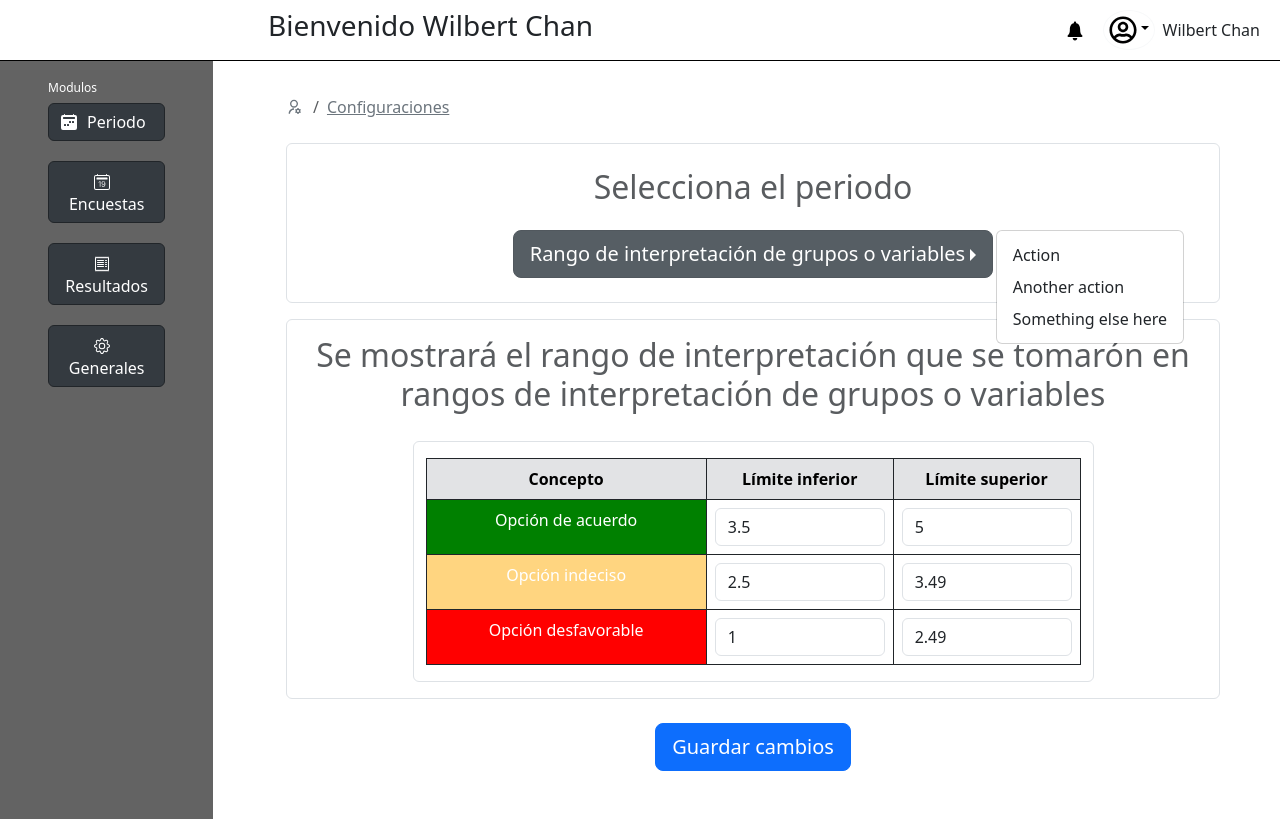
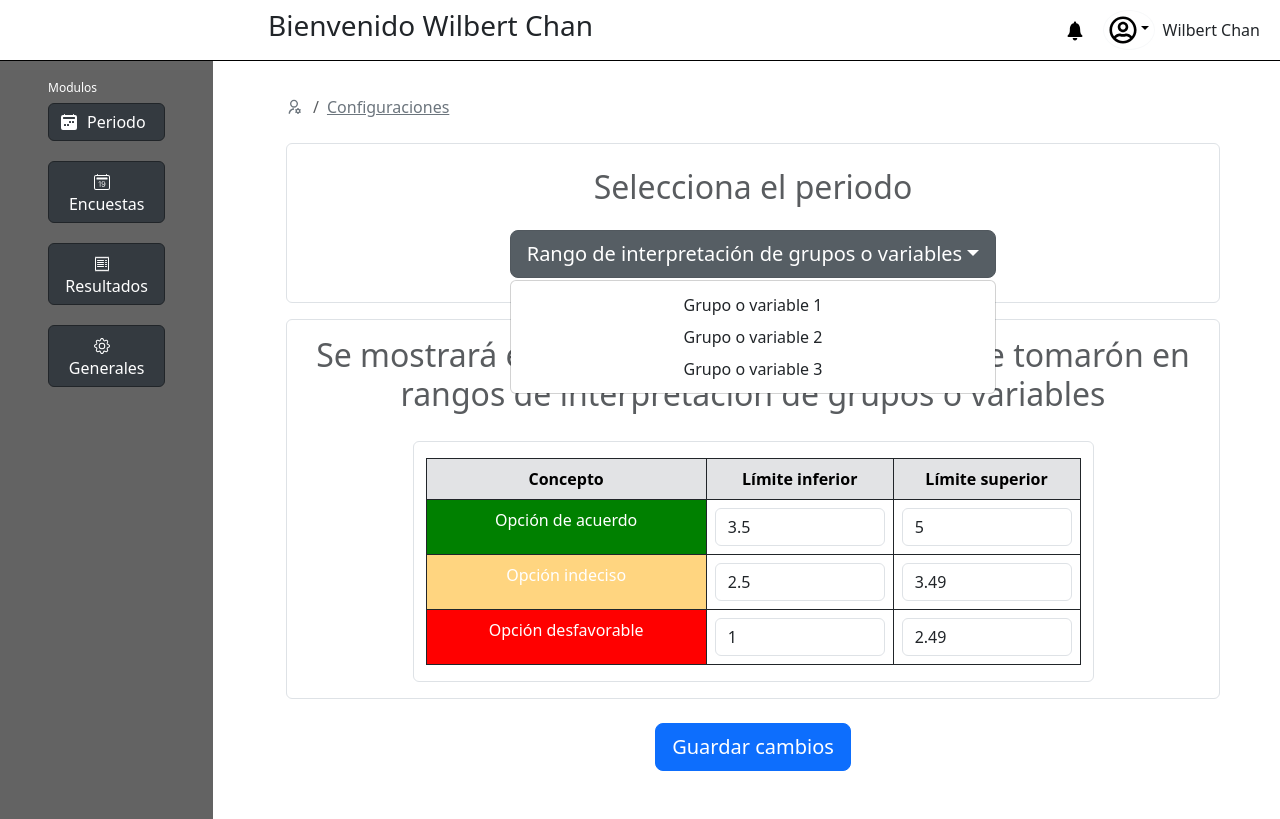
Before and after one commit to wilbert2004/Woorkfell, a React (Create React App) app in the folder frontend/: page /configuracion in a window 1280 px wide. Both pictures are taken after a click on the button "Rango de interpretación de grupos o variables". Built offline with nearby package versions, Linux system fonts and the light colour scheme; a web font is replaced by a local one.

Commit message:
Update configuracion.jsx

```diff
--- a/frontend/src/components/configuracion.jsx
+++ b/frontend/src/components/configuracion.jsx
@@ -32,14 +32,14 @@ const Configuracion = () => {
             <p className="h2 text-muted">Selecciona el periodo</p>
           </div>
 
-          <div className="dropend">
+          <div className="dropdown">
             <button className="btn btn-secondary dropdown-toggle btn-lg" type="button" data-bs-toggle="dropdown" aria-expanded="false">
               Rango de interpretación de grupos o variables
             </button>
-            <ul className="dropdown-menu">
-              <li><a className="dropdown-item" href="#">Action</a></li>
-              <li><a className="dropdown-item" href="#">Another action</a></li>
-              <li><a className="dropdown-item" href="#">Something else here</a></li>
+            <ul className="dropdown-menu w-100 text-center ">
+              <li><a className="dropdown-item" href="#">Grupo o variable 1</a></li>
+              <li><a className="dropdown-item" href="#">Grupo o variable 2</a></li>
+              <li><a className="dropdown-item" href="#">Grupo o variable 3</a></li>
             </ul>
           </div>
         </div>
```
